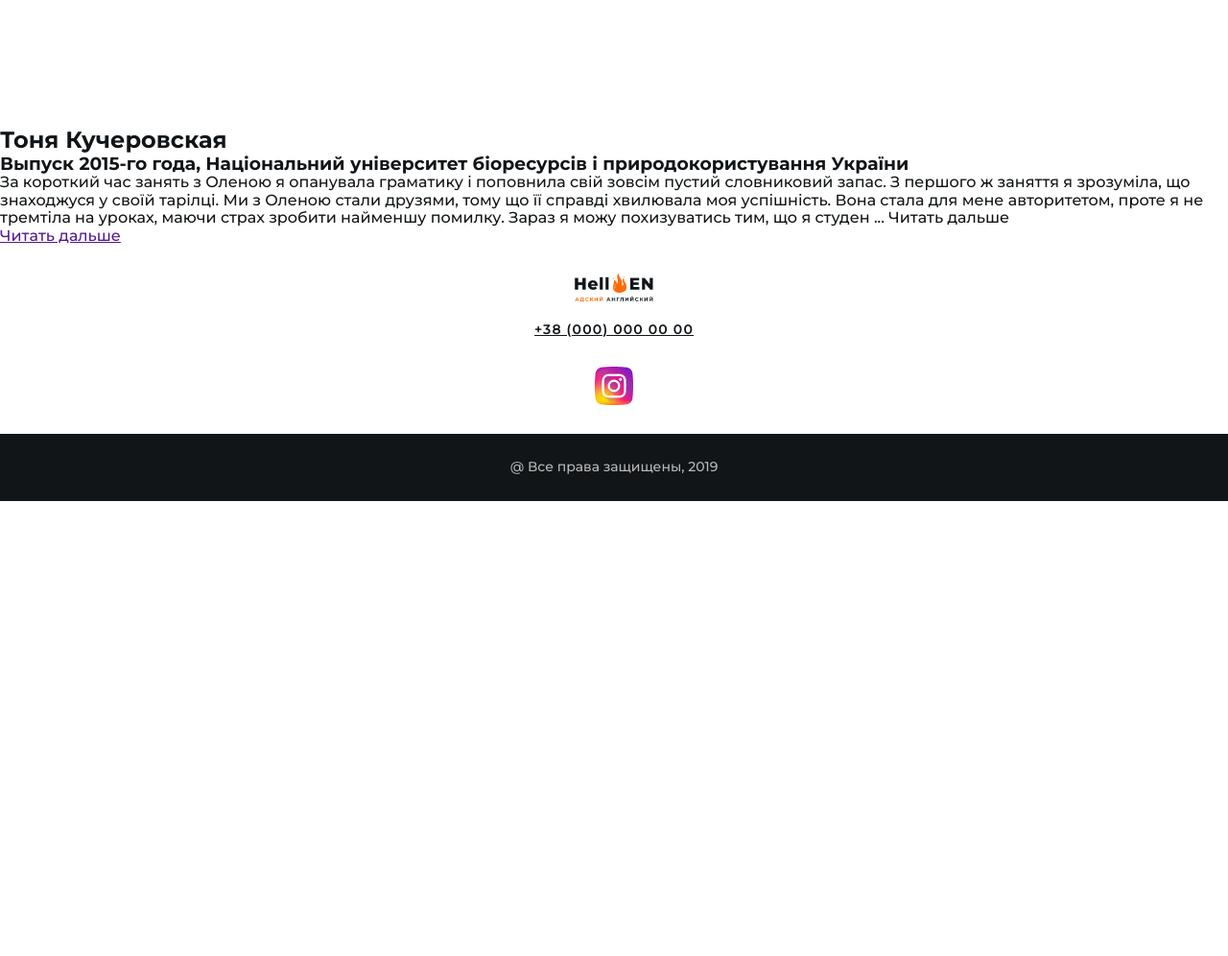
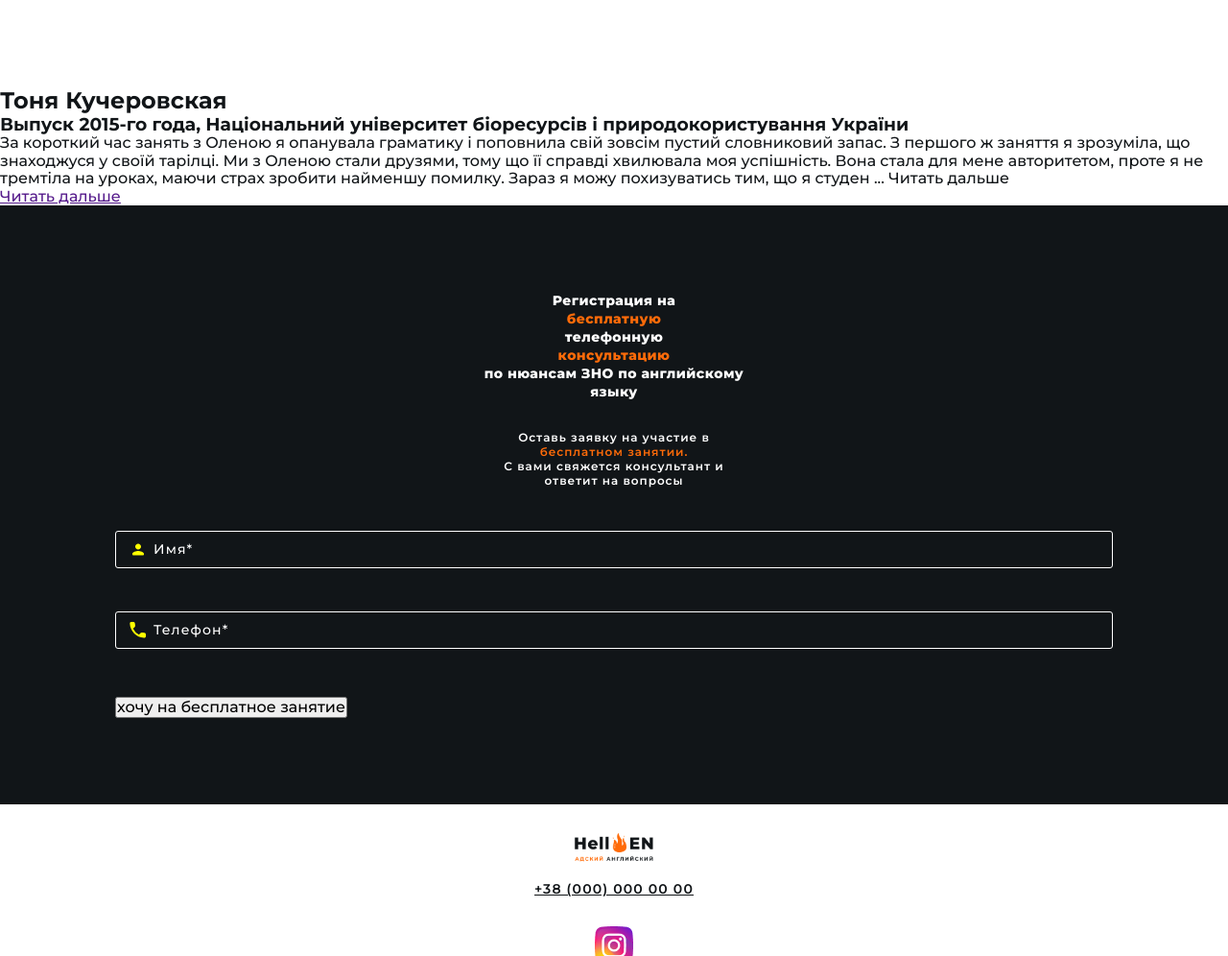
Before and after one commit to RinaOcean/test-check, a website built with Parcel: page src/index.html in a window 1280 px wide. Shown: the part 1804-2800 px from the top of the page at 96% size. Before the commit the page ends 2326 px from the top, so only its background shows below. Built offline with nearby package versions, Linux system fonts and the light colour scheme.

Commit message:
Registration section 1 commit

```diff
--- a/src/index.html
+++ b/src/index.html
@@ -1,13 +1,17 @@
 <!DOCTYPE html>
 <html lang="ru">
-
-
   <head>
     <meta charset="UTF-8" />
     <meta name="viewport" content="width=device-width, initial-scale=1.0" />
-  <link rel="stylesheet" href="https://cdnjs.cloudflare.com/ajax/libs/modern-normalize/1.0.0/modern-normalize.css" />
+    <link
+      rel="stylesheet"
+      href="https://cdnjs.cloudflare.com/ajax/libs/modern-normalize/1.0.0/modern-normalize.css"
+    />
 
-  <link href="https://fonts.googleapis.com/css2?family=Montserrat:wght@500;600;700;800&display=swap" rel="stylesheet" />
+    <link
+      href="https://fonts.googleapis.com/css2?family=Montserrat:wght@500;600;700;800&display=swap"
+      rel="stylesheet"
+    />
 
     <title>Test check project</title>
   </head>
@@ -20,11 +24,10 @@
     <include src="./partials/program.html"></include>
     <include src="./partials/teacher.html"></include>
     <include src="./partials/slider.html"></include>
+    <include src="./partials/registration.html"></include>
     <include src="./partials/footer.html"></include>
 
     <!-- Скрипт идёт последним в разметке. В нём уже подключен главный SASS-файл. -->
     <script src="./index.js"></script>
-
   </body>
-
 </html>
--- /dev/null
+++ b/src/partials/registration.html
@@ -0,0 +1,73 @@
+<section class="registration section">
+  <div class="container">
+    <div>
+      <!-- =================== -->
+      <form class="form" autocomplete="off">
+        <!-- title -->
+        <h2 class="section-title">
+          Регистрация на
+          <a class="registration__description-color link" href="#"
+            >бесплатную</a
+          >
+          телефонную
+          <a class="registration__description-color link" href="#"
+            >консультацию</a
+          >
+          по нюансам ЗНО по английскому языку
+        </h2>
+        <h3 class="registration__description">
+          Оставь заявку на участие в
+          <a class="registration__link-lesson link" href="#"
+            >бесплатном занятии.</a
+          >
+          С вами свяжется консультант и ответит на вопросы
+        </h3>
+        <!-- inputs -->
+        <div class="form-field">
+          <input
+            type="text"
+            class="form-input"
+            name="name"
+            id="name"
+            placeholder=" "
+          />
+          <label for="name" class="form-label">
+            <svg class="modal-svg-icon" width="18" height="18">
+              <use
+                href="./images/registration/sprite_tmp.svg#icon-person"
+              ></use>
+            </svg>
+
+            Имя*</label
+          >
+          <span class="icon"></span>
+        </div>
+
+        <div class="form-field">
+          <input
+            type="tel"
+            class="form-input"
+            name="phone_numb"
+            id="phone"
+            placeholder=" "
+          />
+          <label for="phone" class="form-label">
+            <svg class="modal-svg-icon" width="18" height="18">
+              <use
+                href="./images/registration/sprite_tmp.svg#forma-icon-tel"
+              ></use>
+            </svg>
+
+            Телефон*</label
+          >
+          <span class="icon"></span>
+        </div>
+
+        <button class="registration-btn" type="submit">
+          хочу на бесплатное занятие
+        </button>
+      </form>
+      <!-- ====================== -->
+    </div>
+  </div>
+</section>
--- /dev/null
+++ b/src/sass/layout/_registration.scss
@@ -0,0 +1,145 @@
+// .registartion .container {
+//   margin-left: auto;
+//   margin-right: auto;
+// }
+.registration {
+  background-color: #111518;
+  color: white;
+}
+
+.section-title {
+  margin-left: auto;
+  margin-right: auto;
+  max-width: 280px;
+  font-weight: 800;
+  font-size: 14px;
+  line-height: 1.357;
+  text-align: center;
+  letter-spacing: 0.03em;
+}
+
+.registration__description {
+  margin-top: 30px;
+  margin-right: auto;
+  margin-left: auto;
+  max-width: 280px;
+  font-weight: 600;
+  font-size: 12px;
+  line-height: 1.25;
+  text-align: center;
+  letter-spacing: 0.08em;
+}
+
+.registration__description-color {
+  color: #ff6b09;
+}
+
+.registration__link-lesson {
+  color: #ff6b09;
+}
+
+.registration__input {
+  margin-left: auto;
+  margin-right: auto;
+  display: block;
+}
+
+.registration__btn {
+  margin-left: auto;
+  margin-right: auto;
+  display: block;
+}
+// =====================================
+
+.form {
+  padding: 20px;
+  margin: 20px;
+  // width: 600px;
+}
+
+.form-field {
+  position: relative;
+  margin-top: 45px;
+}
+
+.form-label {
+  position: absolute;
+
+  top: 50%;
+  left: 40px;
+  transform: translateY(-50%);
+
+  font-family: inherit;
+
+  font-weight: 400;
+  font-size: 14px;
+  line-height: 1.214;
+  letter-spacing: 0.08em;
+
+  transition: transform 250ms linear;
+
+  color: white;
+}
+
+.form-input {
+  font-family: inherit;
+
+  font-weight: 400;
+  font-size: 14px;
+  line-height: 1.214;
+  letter-spacing: 0.08em;
+
+  width: 100%;
+  margin: 0;
+  padding: 10px 20px;
+  padding-left: 40px;
+  font-family: inherit;
+  border-radius: 3px;
+  border: 1px solid white;
+  color: white;
+  background-color: transparent;
+}
+
+.form-input:focus {
+  border: 5px sold orange;
+}
+
+.form-input:focus + .form-label,
+.form-input:not(:placeholder-shown) + .form-label {
+  color: white;
+  transform: translateY(-50px);
+}
+
+// .icon {
+//   position: absolute;
+//   top: 50%;
+//   left: 10px;
+
+//   transform: translateY(-50%);
+
+//   display: inline-block;
+//   width: 20px;
+//   height: 20px;
+//   background-color: tomato;
+// }
+
+// .form-input:focus ~ .icon {
+//   background-color: blue;
+// }
+
+.modal-svg-icon {
+  position: absolute;
+  top: 50%;
+  left: -25px;
+  transform: translateY(-50%);
+  transition: fill 250ms var(--timing-function);
+  fill: yellow;
+
+  /* .modal__input:focus + & {
+    fill: var(--accent-color);
+  } */
+}
+
+.registration-btn {
+  margin-top: 50px;
+}
--- a/src/sass/main.scss
+++ b/src/sass/main.scss
@@ -12,4 +12,5 @@
 @import './layout/header';
 @import './components/offer';
 @import './layout/teacher';
+@import './layout/registration';
 @import './layout/footer';
```
Also changed, not shown: src/images/registration/sprite_tmp.svg (added), 1 other file. Lines whose indentation alone changed are shown as unchanged.
